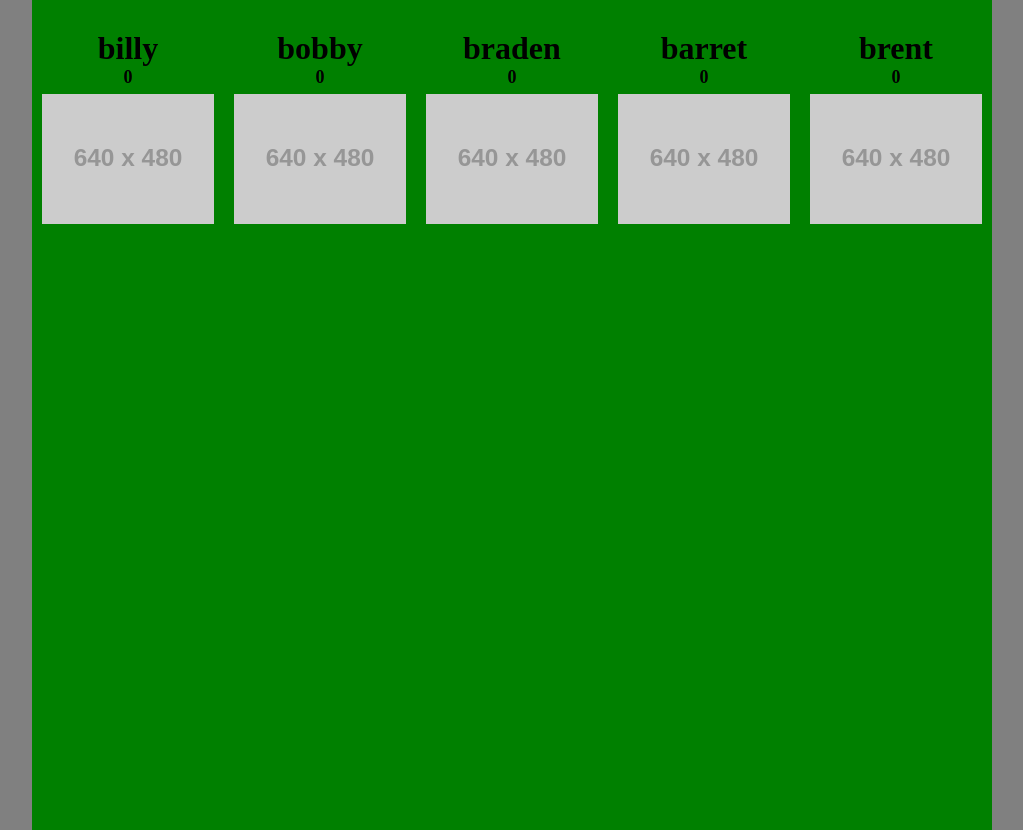
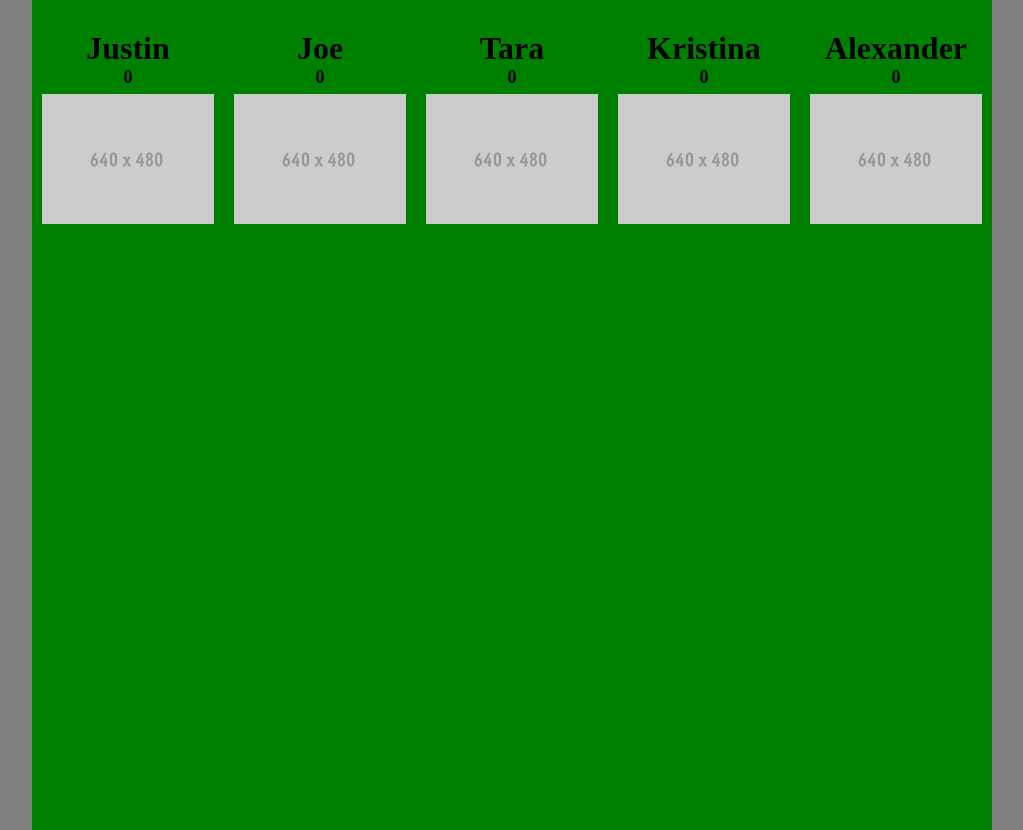
Before and after one commit to thelastbaldwin/socket_scoreboard, a website: page index.html in a window 1280 px wide. Shown: the whole page, without its empty margins (128-1151 px from the left). Drawn offline with nearby package versions, Linux system fonts and the light colour scheme; no server answers; placeholder pictures from the web are drawn by us.

Commit message:
added player image directory. added real names

```diff
--- a/index.html
+++ b/index.html
@@ -6,51 +6,51 @@
 	<body>
 		<div id="container">
 			<div id="main">
-				<div class="player" id="billy">
-					<h2 class="name">billy</h2>
+				<div class="player" id="justin">
+					<h2 class="name">Justin</h2>
 					<h3>0</h3>
 					<div class="controls">
 						<button class="scoreUp"></button>
 						<button class="scoreDown"></button>
-						<img src="http://placehold.it/640x480" alt="billy">
+						<img src="/img/justin.gif" alt="justin">
 					</div>
 
 				</div>
-				<div class="player" id="bobby">
-					<h2 class="name">bobby</h2>
+				<div class="player" id="joe">
+					<h2 class="name">Joe</h2>
 					<h3>0</h3>
 					<div class="controls">
 						<button class="scoreUp"></button>
 						<button class="scoreDown"></button>
-						<img src="http://placehold.it/640x480" alt="bobby">
+						<img src="/img/joe.gif" alt="joe">
 					</div>
 
 				</div>
-				<div class="player" id="braden">
-					<h2 class="name">braden</h2>
+				<div class="player" id="tara">
+					<h2 class="name">Tara</h2>
 					<h3>0</h3>
 					<div class="controls">
 						<button class="scoreUp"></button>
 						<button class="scoreDown"></button>
-						<img src="http://placehold.it/640x480" alt="braden">
+						<img src="/img/tara.gif" alt="tara">
 					</div>
 				</div>
-				<div class="player" id="barret">
-					<h2 class="name">barret</h2>
+				<div class="player" id="kristina">
+					<h2 class="name">Kristina</h2>
 					<h3>0</h3>
 					<div class="controls">
 						<button class="scoreUp"></button>
 						<button class="scoreDown"></button>
-						<img src="http://placehold.it/640x480" alt="barret">
+						<img src="/img/kristina.gif" alt="kristina">
 					</div>
 				</div>
-				<div class="player" id="brent">
-					<h2 class="name">brent</h2>
+				<div class="player" id="alexander">
+					<h2 class="name">Alexander</h2>
 					<h3>0</h3>
 					<div class="controls">
 						<button class="scoreUp"></button>
 						<button class="scoreDown"></button>
-						<img src="http://placehold.it/640x480" alt="brent">
+						<img src="/img/alexander.gif" alt="alexander">
 					</div>
 				</div>
 			</div>
```
Also changed, not shown: sendScores.js (+5 -5 lines), server.js (+6 -5 lines), img/alexander.gif (added), img/joe.gif (added), img/justin.gif (added), img/kristina.gif (added), img/tara.gif (added).
